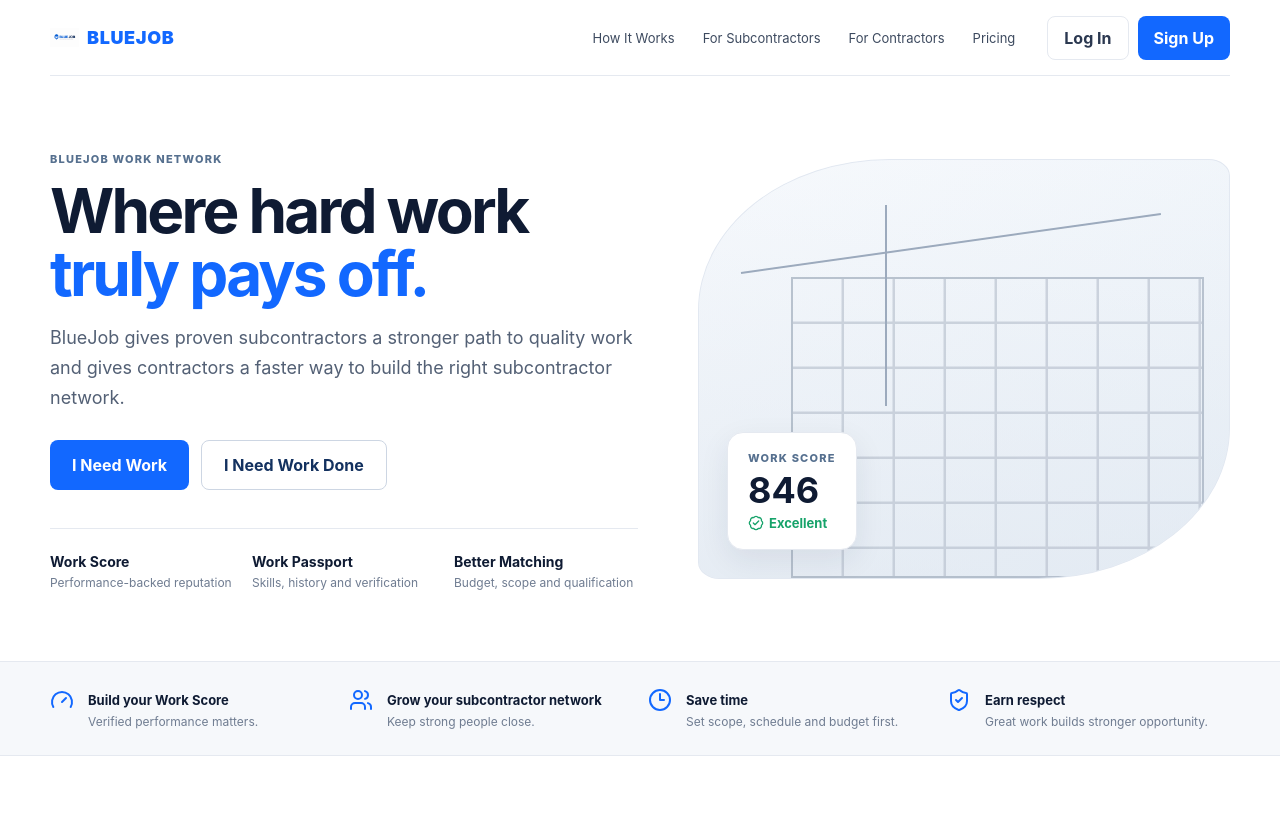
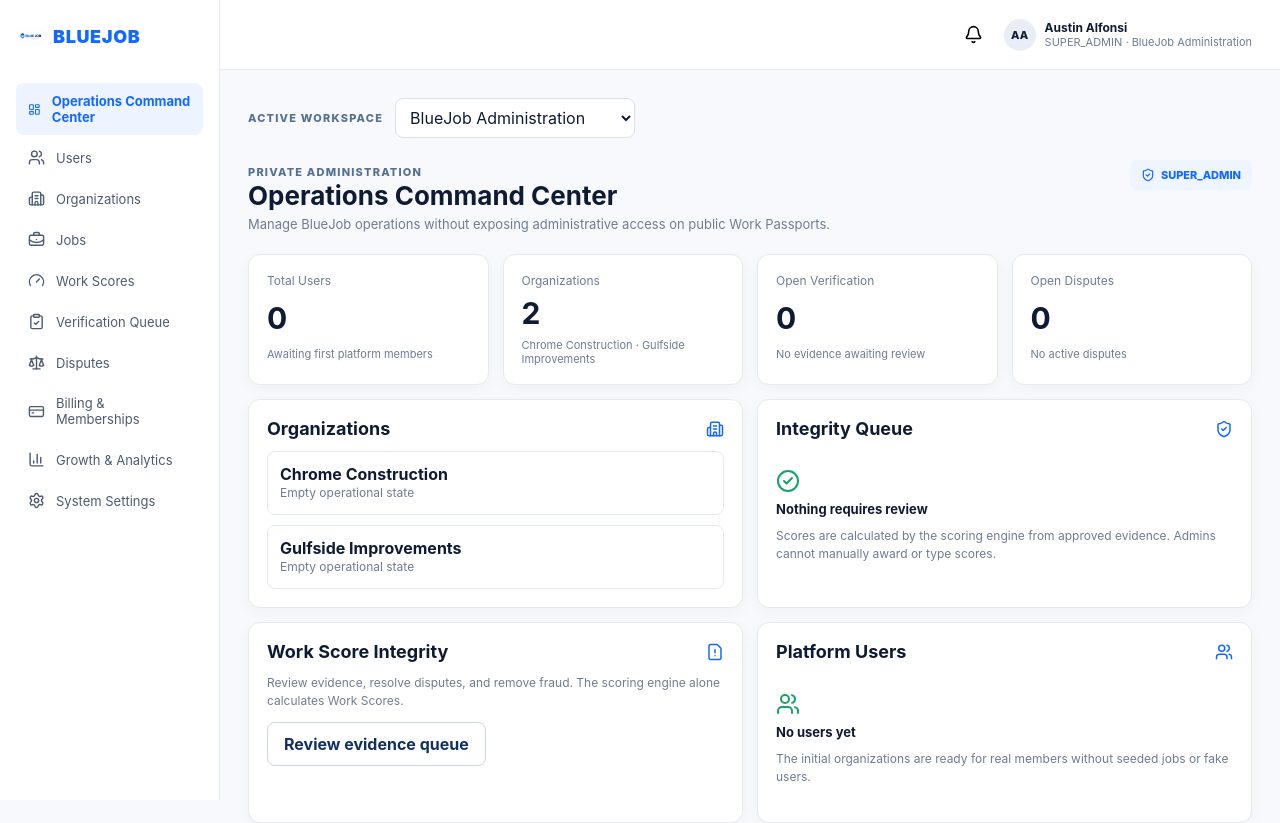
Before and after one commit to ClearWayBiblicalStudies/bluejob.net, a React (Vite) app: page /app/admin in a window 1280 px wide. Before the commit this address led to /. Shown: the top 823 px of the page. Built offline with nearby package versions, Linux system fonts and the light colour scheme.

Commit message:
Add private admin command center
Co-authored-by: ClearWayBiblicalStudies <302596705+ClearWayBiblicalStudies@users.noreply.github.com>

```diff
--- a/src/App.jsx
+++ b/src/App.jsx
@@ -7,6 +7,7 @@ import WorkerDashboard from './pages/WorkerDashboard';
 import ContractorDashboard from './pages/ContractorDashboard';
 import PostJobPage from './pages/PostJobPage';
 import BidDetailPage from './pages/BidDetailPage';
+import AdminDashboard from './pages/AdminDashboard';
 
 export default function App() {
   return (
@@ -19,6 +20,7 @@ export default function App() {
       <Route path="/app/contractor" element={<ContractorDashboard />} />
       <Route path="/app/post-job" element={<PostJobPage />} />
       <Route path="/app/jobs/:jobId/bids" element={<BidDetailPage />} />
+      <Route path="/app/admin" element={<AdminDashboard />} />
       <Route path="*" element={<Navigate to="/" replace />} />
     </Routes>
   );
--- /dev/null
+++ b/src/admin.css
@@ -0,0 +1,14 @@
+.workspace-bar{display:flex;align-items:center;gap:12px;margin-bottom:22px}
+.workspace-bar select{width:auto;min-width:240px;padding:8px 10px}
+.admin-pill{display:flex;align-items:center;gap:6px;background:#eef5ff;color:var(--blue);padding:8px 11px;border-radius:8px;font-size:11px;font-weight:800}
+.admin-grid{display:grid;grid-template-columns:1fr 1fr;gap:14px;margin-top:14px}
+.admin-panel{padding:18px}
+.admin-panel .section-heading{margin-top:0}
+.admin-panel .section-heading svg{color:var(--blue)}
+.admin-list{display:grid;gap:10px}
+.admin-list>div{display:grid;padding:12px;border:1px solid var(--line);border-radius:8px}
+.admin-list span,.admin-copy{color:var(--muted);font-size:12px;line-height:1.5}
+.empty-state{display:grid;justify-items:start;gap:7px;padding:18px 0;color:var(--muted);font-size:12px;line-height:1.5}
+.empty-state svg{color:var(--green)}
+.empty-state strong{color:var(--text);font-size:13px}
+@media(max-width:760px){.admin-grid{grid-template-columns:1fr}.workspace-bar{align-items:flex-start;flex-direction:column}.workspace-bar select{width:100%}}
--- a/src/components/AppShell.jsx
+++ b/src/components/AppShell.jsx
@@ -1,4 +1,4 @@
-import { Bell, BriefcaseBusiness, Building2, CreditCard, FileCheck2, Gauge, LayoutDashboard, MessageSquare, ReceiptText, Search, Settings, ShieldCheck, UserRound, Users } from 'lucide-react';
+import { Bell, BriefcaseBusiness, Building2, CreditCard, FileCheck2, Gauge, LayoutDashboard, MessageSquare, ReceiptText, Search, Settings, ShieldCheck, UserRound, Users, ClipboardCheck, Scale, BarChart3 } from 'lucide-react';
 import { NavLink } from 'react-router-dom';
 import Logo from './Logo';
 
@@ -26,8 +26,21 @@ const contractorNav = [
   ['Settings', '/app/contractor#settings', Settings],
 ];
 
+const adminNav = [
+  ['Operations Command Center', '/app/admin', LayoutDashboard],
+  ['Users', '/app/admin#users', Users],
+  ['Organizations', '/app/admin#organizations', Building2],
+  ['Jobs', '/app/admin#jobs', BriefcaseBusiness],
+  ['Work Scores', '/app/admin#scores', Gauge],
+  ['Verification Queue', '/app/admin#verification', ClipboardCheck],
+  ['Disputes', '/app/admin#disputes', Scale],
+  ['Billing & Memberships', '/app/admin#billing', CreditCard],
+  ['Growth & Analytics', '/app/admin#growth', BarChart3],
+  ['System Settings', '/app/admin#settings', Settings],
+];
+
 export default function AppShell({ role = 'worker', children, user = { initials: 'AA', name: 'Austin A.' } }) {
-  const items = role === 'contractor' ? contractorNav : workerNav;
+  const items = role === 'admin' ? adminNav : role === 'contractor' ? contractorNav : workerNav;
   return (
     <div className="app-layout">
       <aside className="sidebar">
@@ -51,7 +64,7 @@ export default function AppShell({ role = 'worker', children, user = { initials:
               <div className="avatar">{user.initials}</div>
               <div>
                 <strong>{user.name}</strong>
-                <span>{role === 'contractor' ? 'Chrome Construction' : 'Subcontractor'}</span>
+                <span>{role === 'admin' ? 'SUPER_ADMIN · BlueJob Administration' : role === 'contractor' ? 'Chrome Construction' : 'Subcontractor'}</span>
               </div>
             </div>
           </div>
--- a/src/main.jsx
+++ b/src/main.jsx
@@ -3,6 +3,7 @@ import ReactDOM from 'react-dom/client';
 import { BrowserRouter } from 'react-router-dom';
 import App from './App';
 import './styles.css';
+import './admin.css';
 
 ReactDOM.createRoot(document.getElementById('root')).render(
   <React.StrictMode>
--- /dev/null
+++ b/src/pages/AdminDashboard.jsx
@@ -0,0 +1,53 @@
+import { Link, useNavigate } from 'react-router-dom';
+import { Building2, CheckCircle2, FileWarning, ShieldCheck, Users } from 'lucide-react';
+import AppShell from '../components/AppShell';
+
+const workspaces = [
+  ['Personal Work Passport', '/app/worker'],
+  ['Chrome Construction', '/app/contractor'],
+  ['Gulfside Improvements', '/app/contractor?workspace=gulfside'],
+  ['BlueJob Administration', '/app/admin'],
+];
+
+export default function AdminDashboard() {
+  const navigate = useNavigate();
+  return (
+    <AppShell role="admin" user={{ initials: 'AA', name: 'Austin Alfonsi' }}>
+      <div className="workspace-bar">
+        <span className="kicker">ACTIVE WORKSPACE</span>
+        <select defaultValue="/app/admin" aria-label="Workspace" onChange={(event) => navigate(event.target.value)}>
+          {workspaces.map(([label, value]) => <option value={value} key={label}>{label}</option>)}
+        </select>
+      </div>
+      <div className="page-heading">
+        <div><span className="kicker">PRIVATE ADMINISTRATION</span><h1>Operations Command Center</h1><p>Manage BlueJob operations without exposing administrative access on public Work Passports.</p></div>
+        <span className="admin-pill"><ShieldCheck size={14}/> SUPER_ADMIN</span>
+      </div>
+      <section className="stat-row">
+        <div className="card stat-card"><span>Total Users</span><strong>0</strong><small>Awaiting first platform members</small></div>
+        <div className="card stat-card"><span>Organizations</span><strong>2</strong><small>Chrome Construction · Gulfside Improvements</small></div>
+        <div className="card stat-card"><span>Open Verification</span><strong>0</strong><small>No evidence awaiting review</small></div>
+        <div className="card stat-card"><span>Open Disputes</span><strong>0</strong><small>No active disputes</small></div>
+      </section>
+      <div className="admin-grid">
+        <section className="card admin-panel" id="organizations">
+          <div className="section-heading"><h2>Organizations</h2><Building2 size={18}/></div>
+          <div className="admin-list"><div><strong>Chrome Construction</strong><span>Empty operational state</span></div><div><strong>Gulfside Improvements</strong><span>Empty operational state</span></div></div>
+        </section>
+        <section className="card admin-panel" id="verification">
+          <div className="section-heading"><h2>Integrity Queue</h2><ShieldCheck size={18}/></div>
+          <div className="empty-state"><CheckCircle2 size={24}/><strong>Nothing requires review</strong><span>Scores are calculated by the scoring engine from approved evidence. Admins cannot manually award or type scores.</span></div>
+        </section>
+        <section className="card admin-panel" id="scores">
+          <div className="section-heading"><h2>Work Score Integrity</h2><FileWarning size={18}/></div>
+          <p className="admin-copy">Review evidence, resolve disputes, and remove fraud. The scoring engine alone calculates Work Scores.</p>
+          <Link to="/app/admin#verification" className="button button-outline">Review evidence queue</Link>
+        </section>
+        <section className="card admin-panel" id="users">
+          <div className="section-heading"><h2>Platform Users</h2><Users size={18}/></div>
+          <div className="empty-state"><Users size={24}/><strong>No users yet</strong><span>The initial organizations are ready for real members without seeded jobs or fake users.</span></div>
+        </section>
+      </div>
+    </AppShell>
+  );
+}
```
